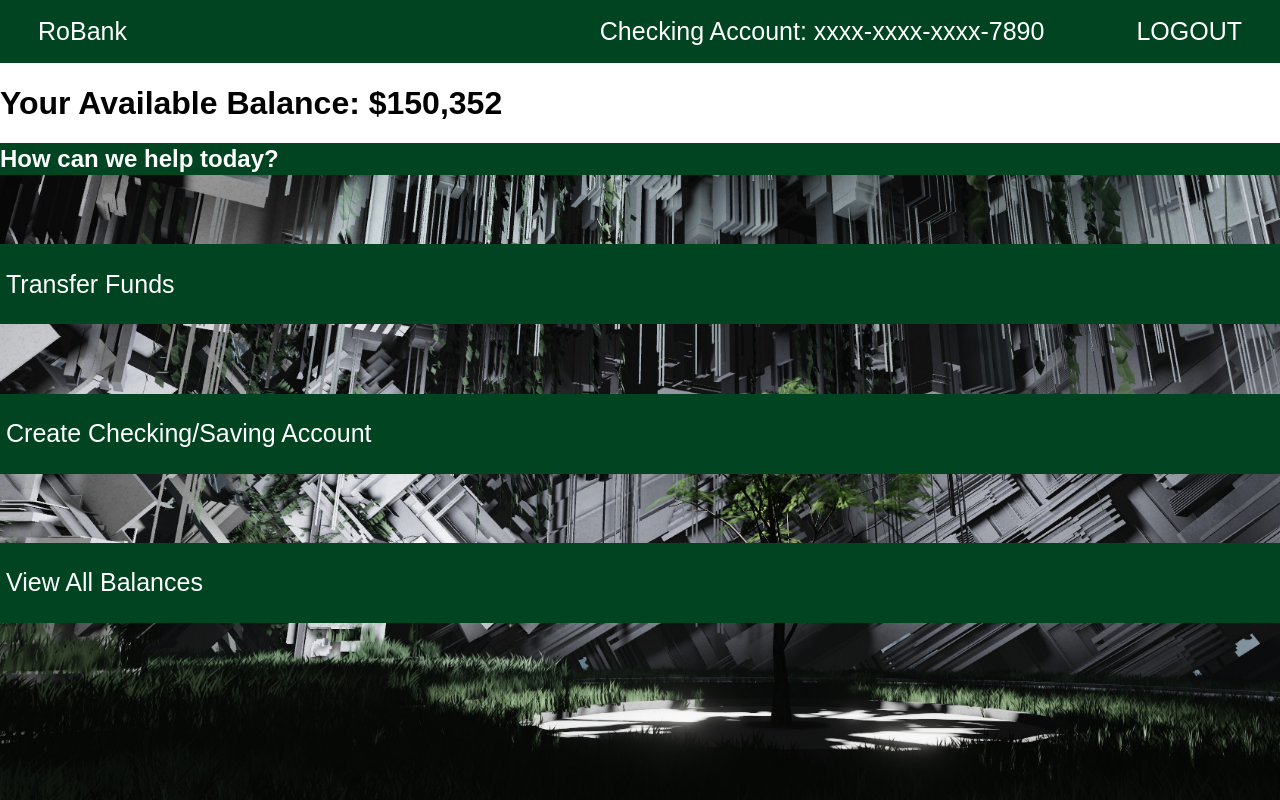
After one commit to J-M0101/RoBankCmpe131, a PHP site: page /accountMain.html in a window 1280 px wide. The commit adds this page. Run offline with PHP 8.4, Linux system fonts and the light colour scheme.

Commit message:
Added main account page
Added main account page

```diff
--- a/Styles2.css
+++ b/Styles2.css
@@ -59,12 +59,17 @@ body{
   font-size: 10px;
 }
 
+.blackText{
+  text-decoration-color: black;
+}
+
 #topcolor{
   text-decoration: none;
   color: white;
 }
 
 .bottomBox{
+  flex-grow: 1;
   display: flex;
   width: inherit;
   /* height: none; */
@@ -98,14 +103,56 @@ body{
   display: flex;
   /* align-self:center; */
   align-items: center;
-  width: 80rem;
+  flex-grow: 1;
   height: 30rem;
   /* justify-content: center; */
   background-color: #014421;
   border-radius: 10px;
-  margin-right: 100px;
-  margin-top: 80px;
-  margin-bottom: 25px;
+}
+
+/* Middle empty box no background*/
+.centerBox3{
+  display: flex;
+  /* align-self:center; */
+  /* align-items: center; */
+  flex-grow: 1;
+  flex-direction: column;
+  margin-bottom: 1rem;
+  height: 30rem;
+  justify-content: space-between
+  /* justify-content: center; */
+}
+
+/* Middle box of middle empty box*/
+.centerTab{
+  display: flex;
+  /* align-self:center; */
+  align-items: center;
+  height: 2rem;
+  background-color: #014421;
+  color: white;
+  /* justify-content: center; */
+
+  float: center;
+  border: none;
+  /* font-size: 25px; */
+}
+
+/* Middle buttons of middle empty box*/
+.centerButtons{
+  display: flex;
+  /* align-self:center; */
+  align-items: center;
+  align-self: center;
+  height: 5rem;
+  width: 80rem;
+  background-color: #014421;
+  color: white;
+  /* justify-content: center; */
+  text-align: center;
+  float: center;
+  border: none;
+  font-size: 25px;
 }
 
 /* Box inside the right of green box */
@@ -116,6 +163,7 @@ body{
   margin-left: 30px;
   font-size: 1.25rem;
   border-radius: 10px;
+  color: white;
 }
 
 /* Page 2 */
@@ -147,11 +195,19 @@ body{
   background-color: #014421;
 }
 
+/* main account page */
+
+.centerBoxDisplayBalance{
+  display: flex;
+  flex-grow: 1;
+  /* align-self:center; */
+  align-items: center;
+  height: 5rem;
+  /* justify-content: center; */
+  background-color: white;
+}
+
 /* ------------------------- */
-
-h1 {
-  background-color: #014421;
-}
 
 .custom {
   color: #FFFFFF;
--- /dev/null
+++ b/accountMain.html
@@ -0,0 +1,94 @@
+<html>
+  <head>
+    <meta charset="UTF-8">
+    <link rel="stylesheet" href="styles2.css">
+    <title>Robank Account Page</title>
+  </head>
+
+  <body>
+
+<!-- Top of bar box. Designed with CSS flexdispalays.  -->
+      <div class = "topBox">
+        <div class = "leftBoxL">
+          <button class="toplink"><a href="accountLogin.html" id="topcolor">RoBank</a></button>
+        </div>
+        <div class = "buttonGroup">
+
+          <style>
+            .dropbtn {
+              display: flex;
+              background-color: #014421;
+              align-self: center;
+              border: none;
+              font-size: 25px;
+            }
+
+            .dropdown {
+              position: relative;
+              display: inline-block;
+              display: flex;
+              margin-right:5rem;
+            }
+
+            .dropdown-content {
+              display: none;
+              position: absolute;
+              background-color: #f1f1f1;
+              min-width: 160px;
+              box-shadow: 0px 8px 16px 0px rgba(0,0,0,0.2);
+              z-index: 1;
+            }
+
+            .dropdown-content a {
+              color: black;
+              padding: 12px 16px;
+              text-decoration: none;
+              display: block;
+            }
+
+            .dropdown-content a:hover {background-color: #ddd;}
+
+            .dropdown:hover .dropdown-content {display: block;}
+
+            .dropdown:hover .dropbtn {background-color: #3e8e41;}
+            </style>
+
+            <div class="dropdown">
+              <button class="dropbtn" id="topcolor">Checking Account: xxxx-xxxx-xxxx-7890</button>
+              <div class="dropdown-content">
+                <a href="#">Checking Account: xxxx-xxxx-xxxx-1246</a>
+                <a href="#">Saving Account: xxxx-xxxx-xxxx-6343</a>
+                <a href="#">Saving Account: xxxx-xxxx-xxxx-6844</a>
+              </div>
+            </div>
+
+            <div class = "rightBoxR">
+              <button class="toplink"><a href="ATMLogin.html" id="topcolor">LOGOUT</a></button>
+            </div>
+          </div>
+      </div>
+
+      <div class = "centerBoxDisplayBalance">
+        <h1><FONT COLOR=black>Your Available Balance: $150,352</h1>
+      </div>
+
+      <div class = "bottomBox">
+        <div class = "centerBox3">
+          <div class = "centerTab">
+            <h2>How can we help today?</h2>
+          </div>
+          <div class = "centerButtons">
+            <button class="centerButtons"><a href="accountLogin.html" id="topcolor">Transfer Funds</a></button>
+          </div>
+          <div class = "centerButtons">
+            <button class="centerButtons"><a href="accountLogin.html" id="topcolor">Create Checking/Saving Account</a></button>
+          </div>
+          <div class = "centerButtons">
+            <button class="centerButtons"><a href="accountLogin.html" id="topcolor">View All Balances</a></button>
+          </div>
+        </div>
+      </div>
+    </div>
+
+  </body>
+</html>
```
